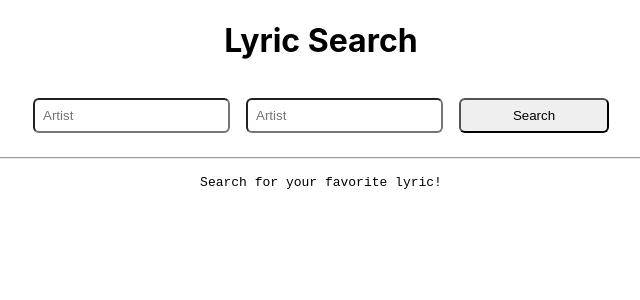
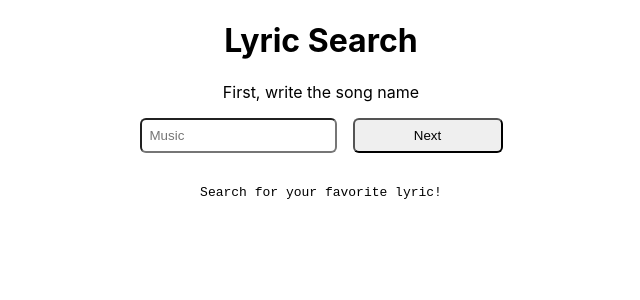
Before and after one commit to TheMathPires/lyric-search, a React (Create React App) app: page / in a window 1280 px wide. Shown: the top 300 px of the page, without its empty margins (319-959 px from the left). Built offline with nearby package versions, Linux system fonts and the light colour scheme.

Commit message:
stepper components

```diff
--- a/src/App.js
+++ b/src/App.js
@@ -9,6 +9,10 @@ function App() {
   const musicInput = createRef();
   const [lyricsArea, setLyric] = useState('Search for your favorite lyric!');
 
+  const steps = ['First, write the song name', 'And the artist', 'Lyrics'];
+  const [activeStep, setActiveStep] = useState(0);
+  const [musicValue, setMusicValue] = useState('');
+
   const api = axios.create ({
     baseURL: 'https://api.lyrics.ovh/v1'
   })
@@ -19,19 +23,42 @@ function App() {
   }
 
   const handleOnSearch = async () => {
-    const lyrics =  await getLyrics({artist: artistInput.current.value, music: musicInput.current.value});
+    const lyrics =  await getLyrics({music: musicValue, artist: artistInput.current.value});
     setLyric(lyrics);
     return lyrics;
+  }
+
+  const handleNextStep = () => {
+    setMusicValue(musicInput.current.value);
+    setActiveStep(activeStep + 1);
+    return musicValue;
   }
 
   return (
     <Wrapper>
       <Title>Lyric Search</Title>
-      <ArtistInput artist={artistInput}/>
-      <MusicInput music={musicInput}/>
-      <Button type="submit" onClick={handleOnSearch}>Search</Button>
-      <hr/>
+
+      <div className="steps">
+        {steps[activeStep]}
+      </div>
+
+      {activeStep === 0 &&
+        <div>
+          <MusicInput music={musicInput}/>
+          <Button onClick={handleNextStep}>Next</Button>
+        </div>
+      }
+
+
+      {activeStep === 1 &&
+        <div>
+          <ArtistInput artist={artistInput}/>
+          <Button type="submit" onClick={handleOnSearch}>Search</Button>
+        </div>
+      }
+
       <Lyrics>{lyricsArea}</Lyrics>
+
     </Wrapper>
   );
 }
--- a/src/components/MusicInput.js
+++ b/src/components/MusicInput.js
@@ -3,7 +3,7 @@ import {Input} from '../styles';
 
 function MusicInput(props) {
     return (
-        <Input type="text" placeholder="Artist" ref={props.music} />
+        <Input type="text" placeholder="Music" ref={props.music} />
     );
 }
 
```
